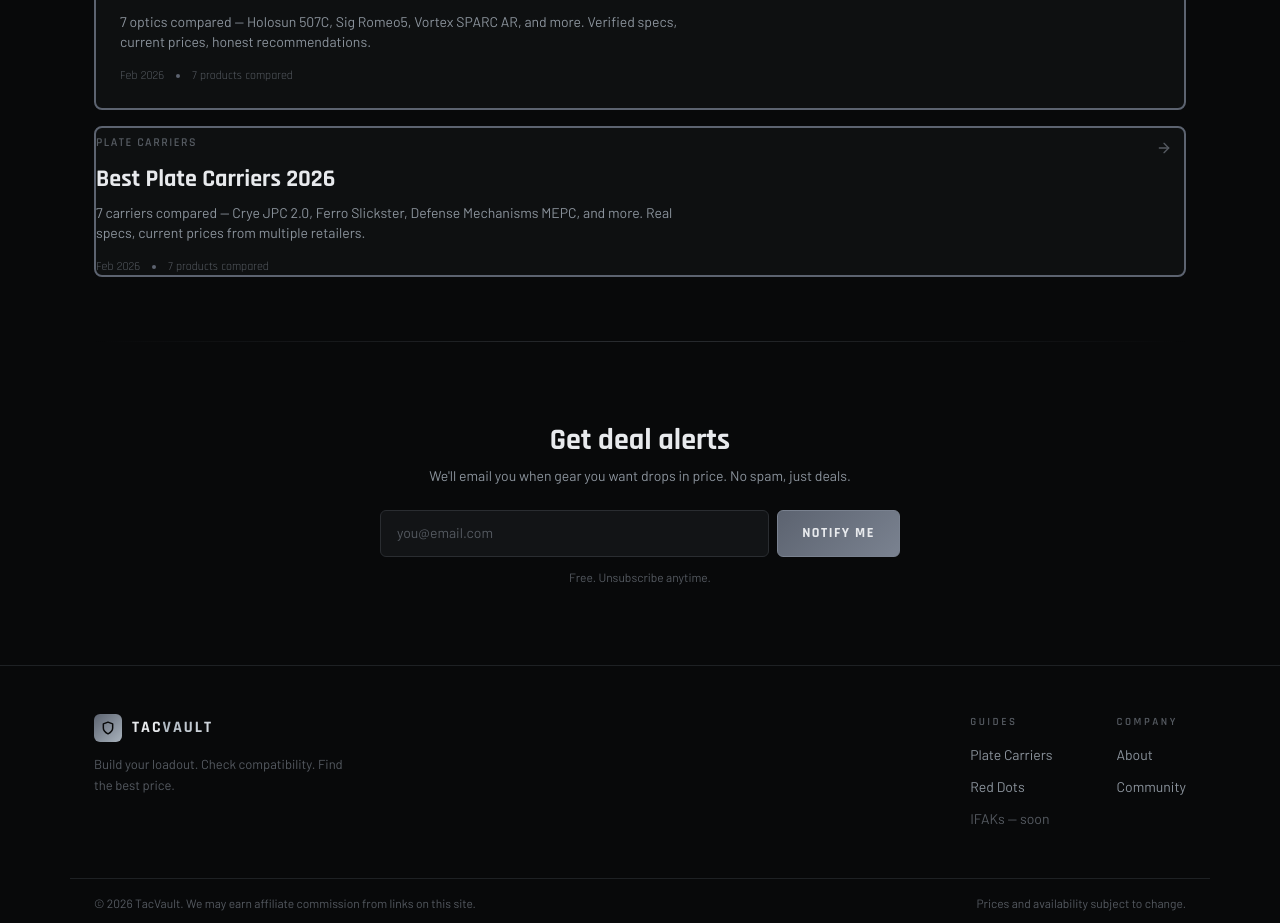
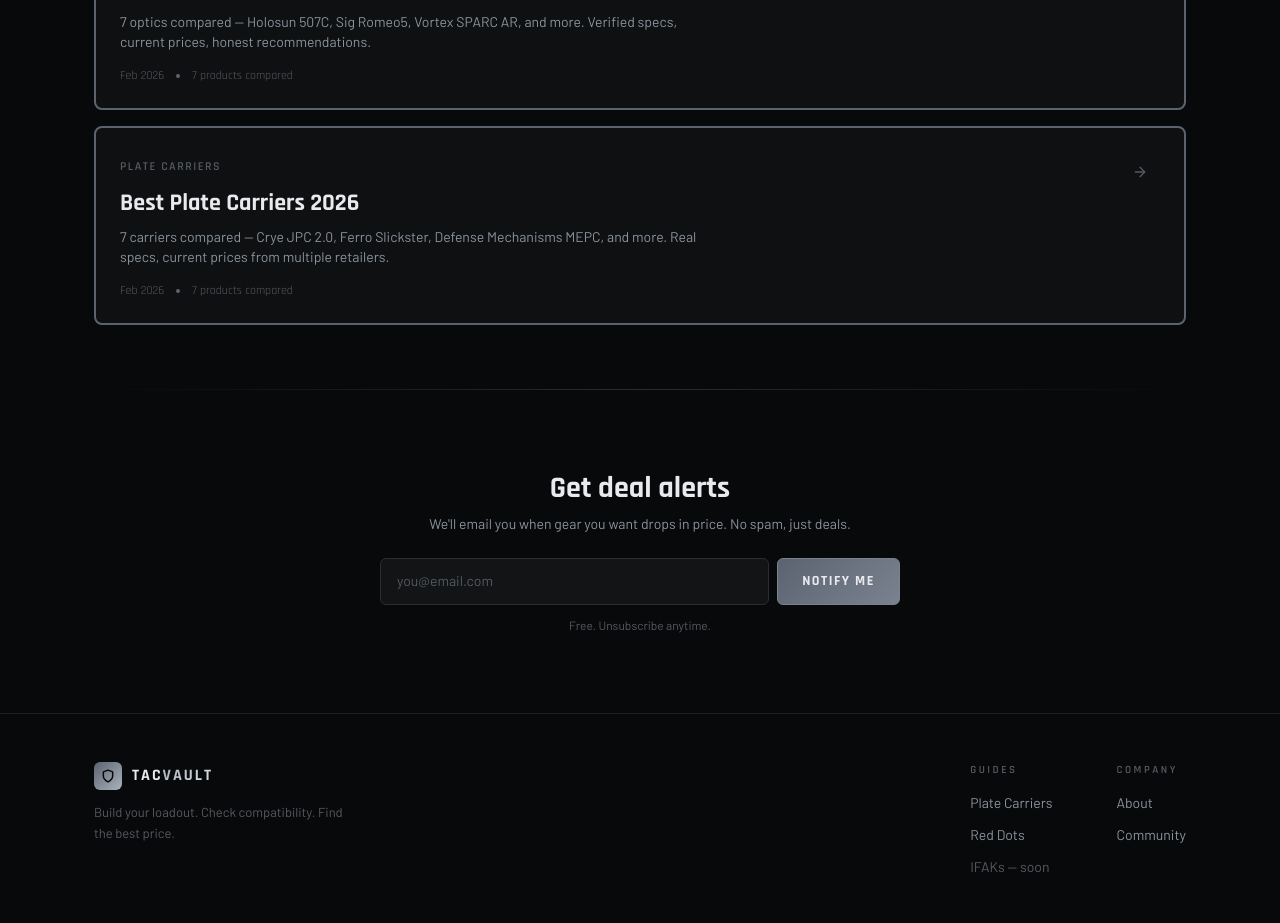
Before and after one commit to TacVault/tacvault, a Next.js app: page / in a window 1280 px wide. Shown: the part 1085-2008 px from the top of the page. Built offline with nearby package versions, Linux system fonts and the light colour scheme.

Commit message:
Fix Plate Carriers guide card structure

```diff
--- a/app/page.tsx
+++ b/app/page.tsx
@@ -113,7 +113,7 @@
           </Link>
 
           {/* Plate Carriers Guide */}
-          <Link href="/guides/best-plate-carriers-2026" className="block bg-[#0e1011] border-2 border-[#5c6370] rounded-lg group">
+          <Link href="/guides/best-plate-carriers-2026" className="block bg-[#0e1011] border-2 border-[#5c6370] rounded-lg p-6 group">
             <div className="flex justify-between items-start gap-4">
               <div>
                 <span className="inline-block font-tactical font-semibold text-xs tracking-[1.5px] uppercase text-text-muted mb-3">Plate Carriers</span>
@@ -129,7 +129,7 @@
                   <span>7 products compared</span>
                 </div>
               </div>
-             <div className="w-10 h-10 rounded-lg flex items-center justify-center text-text-muted group-hover:text-silver transition-all flex-shrink-0">
+              <div className="w-10 h-10 rounded-lg flex items-center justify-center text-text-muted group-hover:text-silver transition-all flex-shrink-0">
                 <svg width="16" height="16" viewBox="0 0 24 24" fill="none" stroke="currentColor" strokeWidth="2" strokeLinecap="round" strokeLinejoin="round">
                   <line x1="5" y1="12" x2="19" y2="12"/><polyline points="12 5 19 12 12 19"/>
                 </svg>
```
